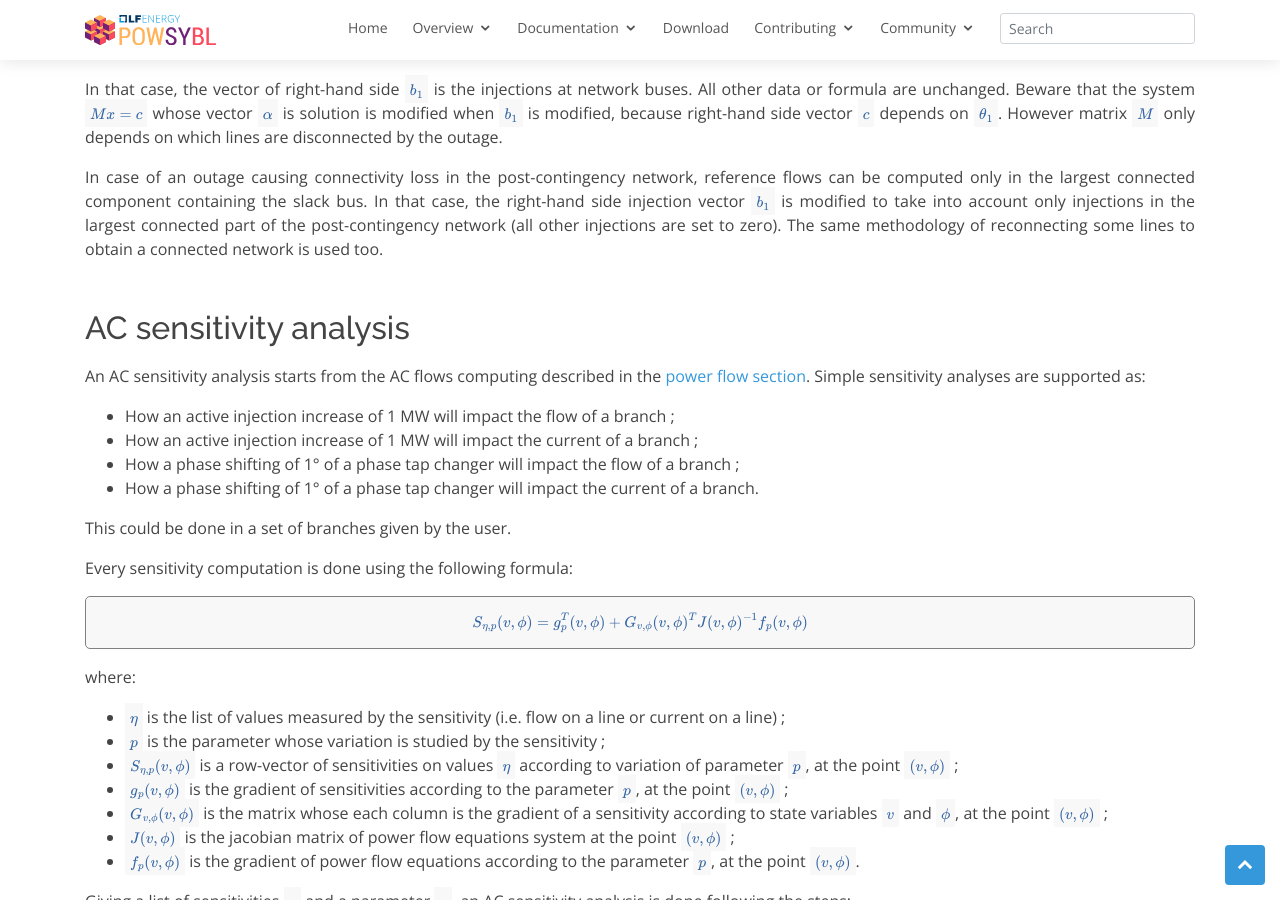
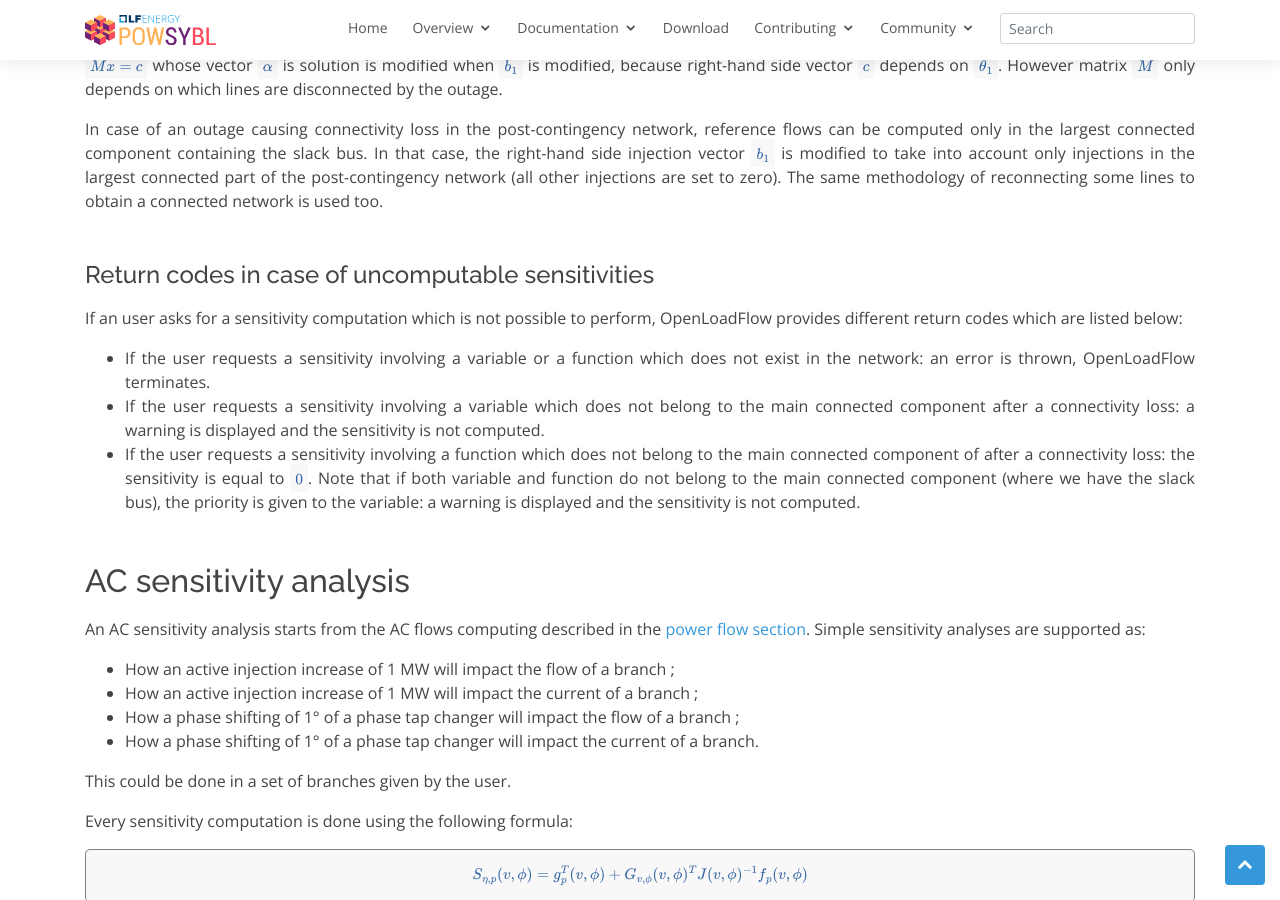
Before and after one commit to powsybl/powsybl.github.io, a Jekyll site: the page built from pages/documentation/simulation/sensitivity/openlf.md, in a window 1280 px wide and 900 px high, scrolled down 5672 px. Built offline with Jekyll 4.4.1, drawn with Linux system fonts in a browser that asks for light colours; our own code applies the rules of GitHub Pages for plain Markdown files; some of the changed text lies outside the part shown.

Commit message:
OpenLoadFlow: return codes in case of uncomputable sensitivities (#213)
Signed-off-by: Hadrien <hadrien.godard@artelys.com>

```diff
--- a/pages/documentation/simulation/sensitivity/openlf.md
+++ b/pages/documentation/simulation/sensitivity/openlf.md
@@ -198,6 +198,13 @@
 In that case, the vector of right-hand side $$b_1$$ is the injections at network buses. All other data or formula are unchanged. Beware that the system $$Mx = c$$ whose vector $$\alpha$$ is solution is modified when $$b_1$$ is modified, because right-hand side vector $$c$$ depends on $$\theta_1$$. However matrix $$M$$ only depends on which lines are disconnected by the outage.
 
 In case of an outage causing connectivity loss in the post-contingency network, reference flows can be computed only in the largest connected component containing the slack bus. In that case, the right-hand side injection vector $$b_1$$ is modified to take into account only injections in the largest connected part of the post-contingency network (all other injections are set to zero). The same methodology of reconnecting some lines to obtain a connected network is used too.
+
+#### Return codes in case of uncomputable sensitivities
+
+If an user asks for a sensitivity computation which is not possible to perform, OpenLoadFlow provides different return codes which are listed below:
+- If the user requests a sensitivity involving a variable or a function which does not exist in the network: an error is thrown, OpenLoadFlow terminates.
+- If the user requests a sensitivity involving a variable which does not belong to the main connected component after a connectivity loss: a warning is displayed and the sensitivity is not computed.
+- If the user requests a sensitivity involving a function which does not belong to the main connected component of after a connectivity loss: the sensitivity is equal to $$0$$. Note that if both variable and function do not belong to the main connected component (where we have the slack bus), the priority is given to the variable: a warning is displayed and the sensitivity is not computed.
 
 
 ## AC sensitivity analysis
```
Also changed, not shown: other parts of pages/documentation/simulation/sensitivity/openlf.md (+1 -1 lines).
